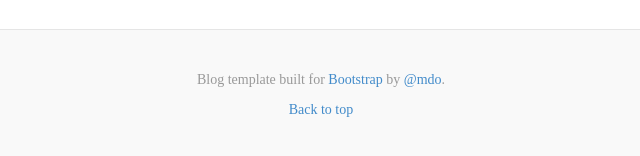
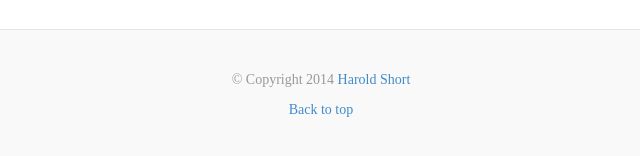
Before and after one commit to haroldfredshort/alreadycoding.com, a website: page public/bootstrap.html in a window 1280 px wide. Shown: the part 2680-2836 px from the top of the page, 319-959 px from the left. Drawn offline with nearby package versions, Linux system fonts and the light colour scheme; a web font is replaced by a local one.

Commit message:
updated copyright

```diff
--- a/public/bootstrap.html
+++ b/public/bootstrap.html
@@ -157,7 +157,7 @@
     </div><!-- /.container -->
 
     <div class="blog-footer">
-        <p>Blog template built for <a href="http://getbootstrap.com">Bootstrap</a> by <a href="https://twitter.com/mdo">@mdo</a>.</p>
+        <p>&copy; Copyright 2014 <a href="http://www.linkedin.com/in/haroldfredshort/">Harold Short</a></p>
         <p>
             <a href="#">Back to top</a>
         </p>
```
Also changed, not shown: public/index.html (+1 -1 lines).
